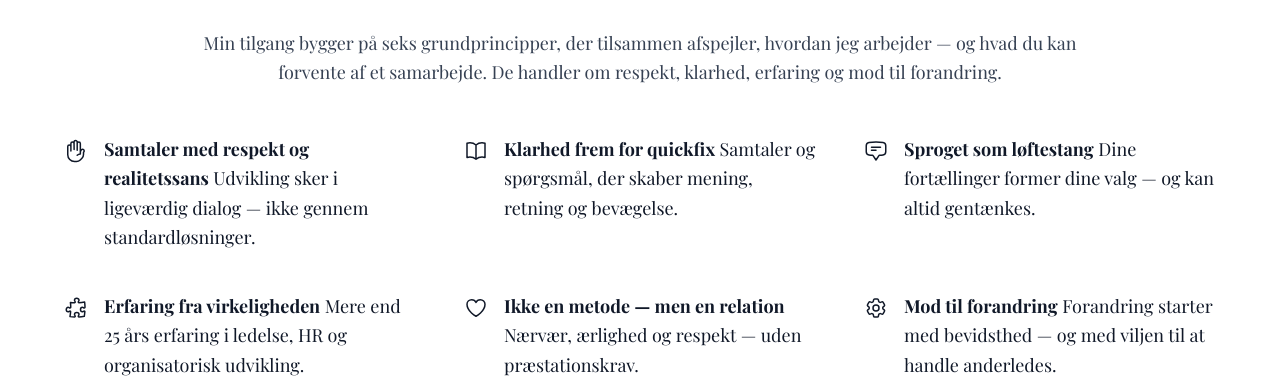
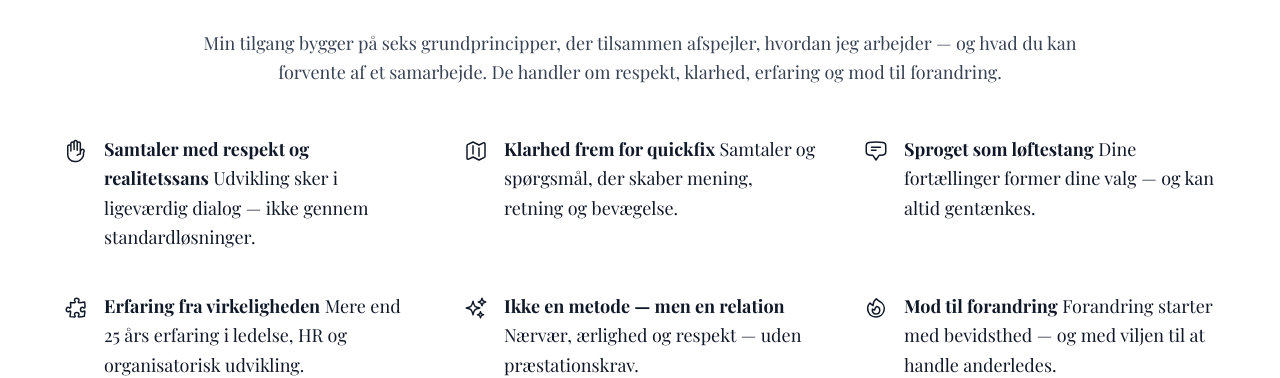
Before and after one commit to nordic-agency/marielouisestokholm, a Next.js app: page / in a window 1280 px wide. Shown: the part 4320-4698 px from the top of the page. Built offline with nearby package versions, Linux system fonts and the light colour scheme.

Commit message:
V2 Revision: Fixed Min tilgang icons to match exact emoji mapping - HandRaisedIcon (🤝), MapIcon (🧭), ChatBubbleBottomCenterTextIcon (💬), PuzzlePieceIcon (🧩), SparklesIcon (🌱), FireIcon (🔥)

```diff
--- a/src/app/page.tsx
+++ b/src/app/page.tsx
@@ -4,11 +4,11 @@ import Image from "next/image";
 import CalendlyPopup from '@/components/CalendlyPopup';
 import {
   HandRaisedIcon,
-  BookOpenIcon,
+  MapIcon,
   ChatBubbleBottomCenterTextIcon,
   PuzzlePieceIcon,
-  HeartIcon,
-  Cog6ToothIcon,
+  SparklesIcon,
+  FireIcon,
 } from "@heroicons/react/24/outline";
 
 import type { ComponentType } from "react";
@@ -357,7 +357,7 @@ export default function Home() {
             <ApproachItem Icon={HandRaisedIcon} title="Samtaler med respekt og realitetssans">
               Udvikling sker i ligeværdig dialog — ikke gennem standardløsninger.
             </ApproachItem>
-            <ApproachItem Icon={BookOpenIcon} title="Klarhed frem for quickfix">
+            <ApproachItem Icon={MapIcon} title="Klarhed frem for quickfix">
               Samtaler og spørgsmål, der skaber mening, retning og bevægelse.
             </ApproachItem>
             <ApproachItem Icon={ChatBubbleBottomCenterTextIcon} title="Sproget som løftestang">
@@ -366,10 +366,10 @@ export default function Home() {
             <ApproachItem Icon={PuzzlePieceIcon} title="Erfaring fra virkeligheden">
               Mere end 25 års erfaring i ledelse, HR og organisatorisk udvikling.
             </ApproachItem>
-            <ApproachItem Icon={HeartIcon} title="Ikke en metode — men en relation">
+            <ApproachItem Icon={SparklesIcon} title="Ikke en metode — men en relation">
               Nærvær, ærlighed og respekt — uden præstationskrav.
             </ApproachItem>
-            <ApproachItem Icon={Cog6ToothIcon} title="Mod til forandring">
+            <ApproachItem Icon={FireIcon} title="Mod til forandring">
               Forandring starter med bevidsthed — og med viljen til at handle anderledes.
             </ApproachItem>
           </div>
```
